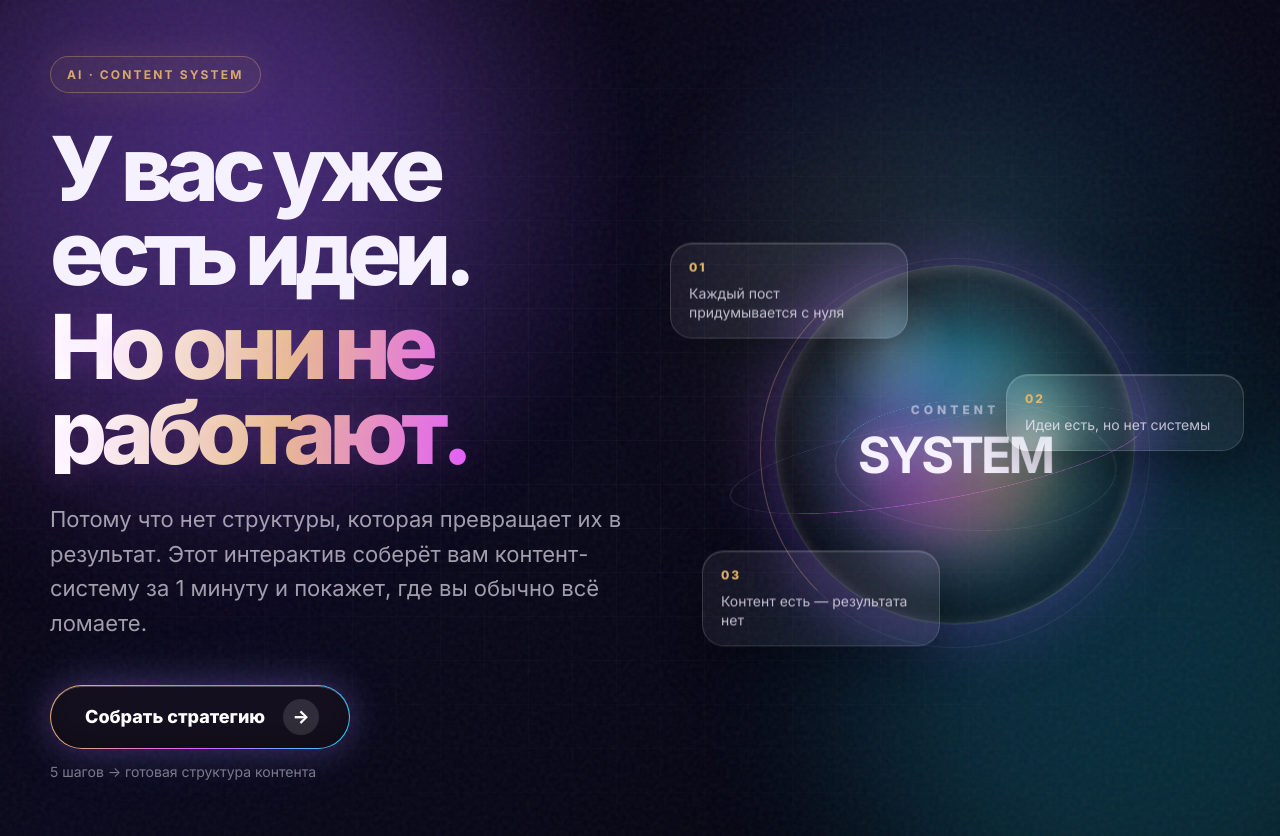
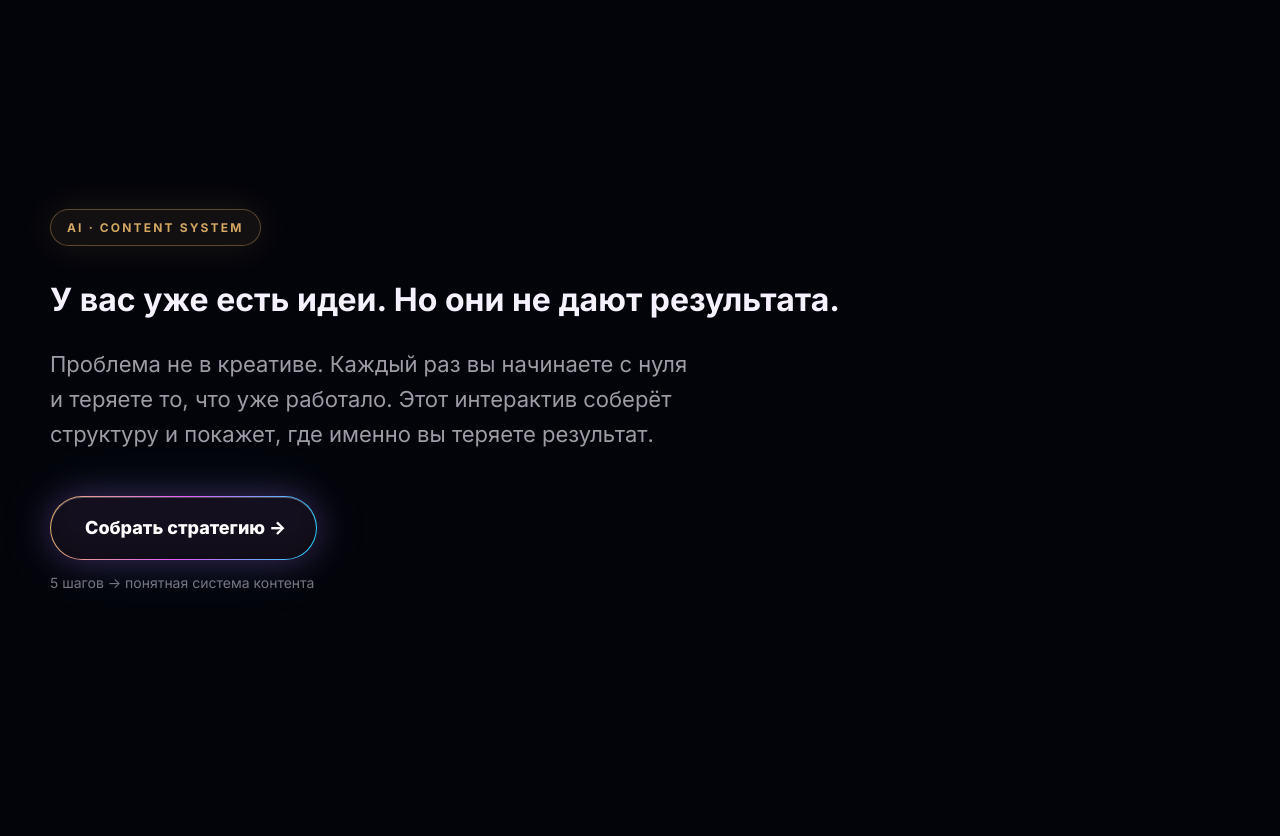
Before and after one commit to tasha3231-sketch/content-architecture, a plain HTML site: page index.html in a window 1280 px wide. After the commit the page ends 800 px from the top, so only its background shows below. Drawn offline with Linux system fonts and the light colour scheme.

Commit message:
Update index.html

```diff
--- a/index.html
+++ b/index.html
@@ -1,65 +1,38 @@
 <!DOCTYPE html>
 <html lang="ru">
 <head>
-  <meta charset="UTF-8" />
-  <meta name="viewport" content="width=device-width, initial-scale=1.0" />
-  <title>Архитектура контента</title>
-  <link rel="stylesheet" href="styles.css" />
+  <meta charset="UTF-8">
+  <meta name="viewport" content="width=device-width, initial-scale=1.0">
+  <title>Контент-система</title>
+  <link rel="stylesheet" href="styles.css">
 </head>
 <body>
+
 <main class="hero">
-    <div class="hero__bg">
-      <div class="glow glow--violet"></div>
-      <div class="glow glow--blue"></div>
-      <div class="glow glow--gold"></div>
-      <div class="grid-pattern"></div>
-      <div class="noise"></div>
-    </div>
+  <div class="hero__content">
 
-    <section class="hero__content">
     <div class="hero__badge">AI · CONTENT SYSTEM</div>
 
-      <div class="hero__layout">
-        <div class="hero__text">
     <h1>
       У вас уже есть идеи.
-            <span>Но они не работают.</span>
+      <span>Но они не дают результата.</span>
     </h1>
 
     <p class="hero__subtitle">
-            Потому что нет структуры, которая превращает их в результат.
-            Этот интерактив соберёт вам контент-систему за 1 минуту
-            и покажет, где вы обычно всё ломаете.
+      Проблема не в креативе.
+      Каждый раз вы начинаете с нуля и теряете то, что уже работало.
+      Этот интерактив соберёт структуру и покажет, где именно вы теряете результат.
     </p>
 
     <div class="hero__actions">
       <a class="hero__button" href="quiz.html">
-              <span>Собрать стратегию</span>
-              <span class="button-arrow">→</span>
+        Собрать стратегию →
       </a>
-            <p class="hero__note">5 шагов → готовая структура контента</p>
-          </div>
+      <p class="hero__note">5 шагов → понятная система контента</p>
     </div>
 
-        <div class="hero__visual" aria-hidden="true">
-          <div class="orbit orbit--one"></div>
-          <div class="orbit orbit--two"></div>
-          <div class="orbit orbit--three"></div>
+  </div>
+</main>
 
-          <div class="system-core">
-            <div class="core-light"></div>
-            <div class="core-text">
-              <span>CONTENT</span>
-              <strong>SYSTEM</strong>
-            </div>
-          </div>
-
-          <div class="float-card float-card--one"><span>01</span>Каждый пост придумывается с нуля</div>
-          <div class="float-card float-card--two"><span>02</span>Идеи есть, но нет системы</div>
-          <div class="float-card float-card--three"><span>03</span>Контент есть — результата нет</div>
-        </div>
-      </div>
-    </section>
-  </main>
 </body>
 </html>
```
Lines whose indentation alone changed are shown as unchanged.
